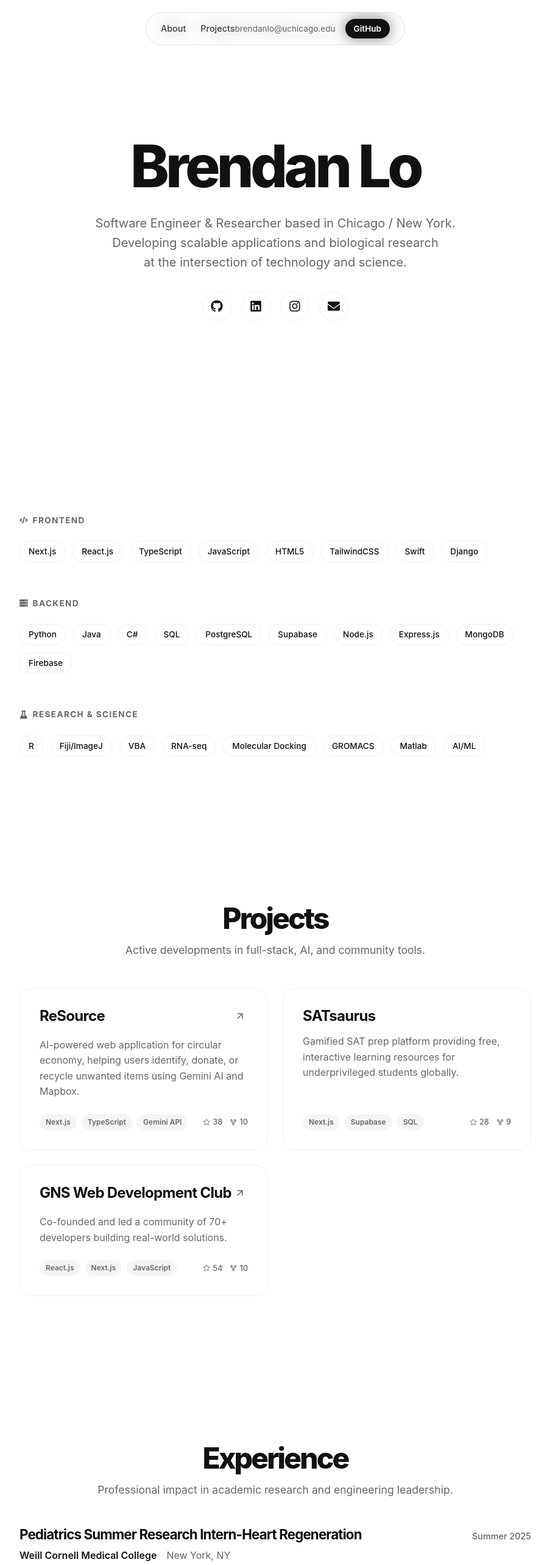
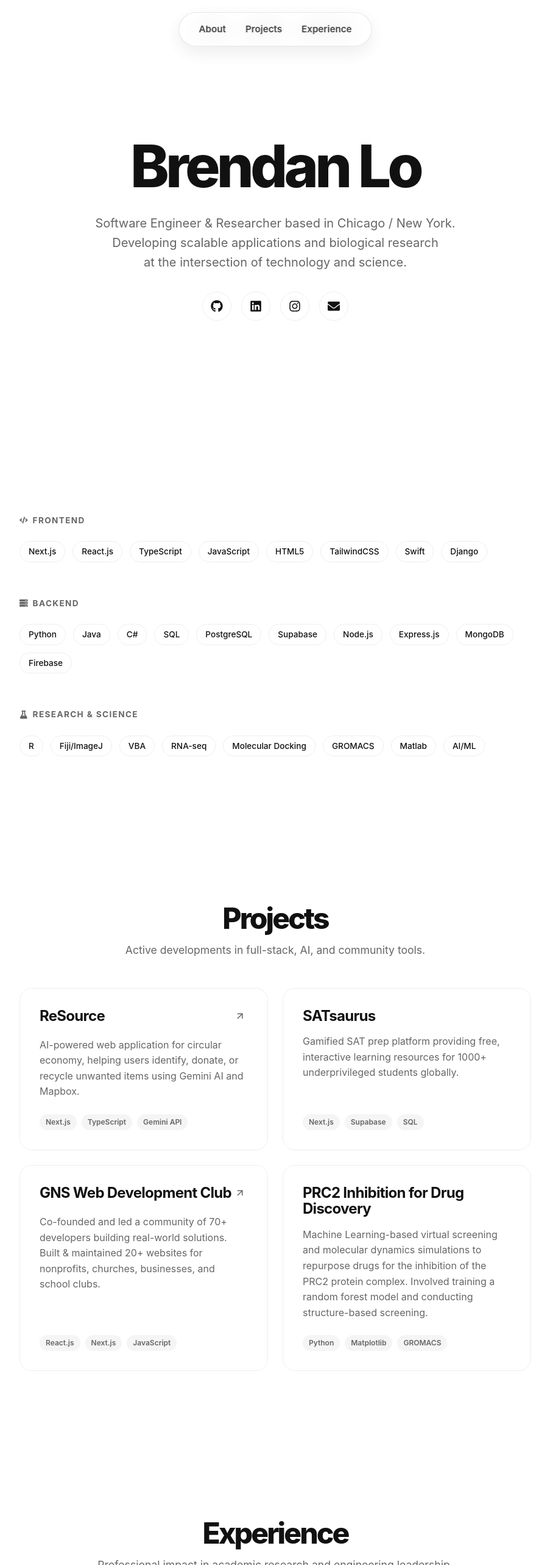
Before and after one commit to patriotsbreeze/brendanlo, a Next.js app: page / in a window 1280 px wide. Shown: the top 2566 px of the page at 61% size, without its empty margins (188-1091 px from the left). Built offline with nearby package versions, Linux system fonts and the light colour scheme.

Commit message:
final edits

```diff
--- a/src/components/Common.tsx
+++ b/src/components/Common.tsx
@@ -44,12 +44,6 @@ export const ProjectCard: React.FC<{ project: any }> = ({ project }) => (
           <span key={tech} className={styles.techTagSmall}>{tech}</span>
         ))}
       </div>
-
-      {/* Mocking stats to match cresqnt aesthetic */}
-      <div className={styles.projectStats}>
-        <span className={styles.statItem}><Star size={12} /> {Math.floor(Math.random() * 50) + 10}</span>
-        <span className={styles.statItem}><GitFork size={12} /> {Math.floor(Math.random() * 10) + 2}</span>
-      </div>
     </div>
   </div>
 );
--- a/src/components/Components.module.css
+++ b/src/components/Components.module.css
@@ -190,15 +190,16 @@
   margin: 0;
   display: flex;
   flex-direction: column;
-  gap: 8px;
+  gap: 12px;
 }
 
 .expDescList li {
-  font-size: 1.05rem;
+  font-size: 1rem;
   color: var(--foreground-muted);
-  line-height: 1.5;
+  line-height: 1.6;
   position: relative;
-  padding-left: 20px;
+  padding-left: 24px;
+  max-width: 800px;
 }
 
 .expDescList li::before {
@@ -206,4 +207,5 @@
   position: absolute;
   left: 0;
   color: var(--border);
+  font-weight: 700;
 }
--- a/src/components/Navbar.module.css
+++ b/src/components/Navbar.module.css
@@ -1,84 +1,48 @@
-.navbar {
+.navWrapper {
   position: fixed;
-  top: 0;
-  left: 0;
-  right: 0;
-  height: 70px;
-  background: rgba(255, 255, 255, 0.8);
-  backdrop-filter: blur(12px);
-  -webkit-backdrop-filter: blur(12px);
-  border-bottom: 1px solid var(--border);
+  top: 20px;
+  left: 50%;
+  transform: translateX(-50%);
   z-index: 1000;
+  width: max-content;
+  max-width: calc(100vw - 40px);
+}
+
+.navbarPill {
   display: flex;
   align-items: center;
+  justify-content: center;
+  height: 56px;
+  border-radius: 100px;
+  background: rgba(255, 255, 255, 0.7);
+  backdrop-filter: blur(16px);
+  -webkit-backdrop-filter: blur(16px);
+  border: 1px solid rgba(0, 0, 0, 0.08);
+  box-shadow: 0 10px 30px rgba(0, 0, 0, 0.04);
+  transition: all 0.4s cubic-bezier(0.16, 1, 0.3, 1);
+  padding: 0 32px;
 }
 
-@media (prefers-color-scheme: dark) {
-  .navbar {
-    background: rgba(0, 0, 0, 0.8);
-  }
-}
-
-.navContainer {
-  display: flex;
-  justify-content: space-between;
-  align-items: center;
-}
-
-.logo {
-  font-size: 18px;
-  letter-spacing: -0.02em;
+.scrolled {
+  background: rgba(255, 255, 255, 0.85);
+  box-shadow: 0 12px 40px rgba(0, 0, 0, 0.08);
 }
 
 .links {
   display: flex;
-  gap: 24px;
+  gap: 32px;
   align-items: center;
 }
 
-.links a:not(.cta) {
-  font-size: 14px;
-  font-weight: 500;
-  color: var(--foreground-muted);
+.links a {
+  font-size: 0.95rem;
+  font-weight: 600;
+  color: var(--foreground);
+  opacity: 0.8;
   transition: all 0.2s ease;
 }
 
-.links a:not(.cta):hover {
-  color: var(--foreground);
+.links a:hover {
   opacity: 1;
+  transform: translateY(-1px);
 }
-
-.socials {
-  display: flex;
-  gap: 16px;
-  align-items: center;
-  border-left: 1px solid var(--border);
-  border-right: 1px solid var(--border);
-  padding: 0 16px;
-  margin: 0 8px;
-}
-
-.socials a {
-  display: flex;
-  align-items: center;
-  justify-content: center;
-}
-
-.cta {
-  background: var(--foreground);
-  color: var(--background) !important;
-  padding: 8px 16px;
-  border-radius: 6px;
-  font-weight: 600 !important;
-  font-size: 13px;
-}
-
-@media (max-width: 768px) {
-  .socials {
-    display: none;
-  }
-
-  .links a:not(.cta) {
-    display: none;
-  }
-}
--- a/src/components/Navbar.tsx
+++ b/src/components/Navbar.tsx
@@ -2,6 +2,7 @@
 
 import React, { useState, useEffect } from 'react';
 import { resumeData } from '@/data/resumeData';
+import styles from './Navbar.module.css';
 
 export const Navbar: React.FC = () => {
   const [isScrolled, setIsScrolled] = useState(false);
@@ -15,65 +16,14 @@ export const Navbar: React.FC = () => {
   }, []);
 
   return (
-    <nav
-      style={{
-        position: 'fixed',
-        top: '20px',
-        left: '50%',
-        transform: 'translateX(-50%)',
-        zIndex: 1000,
-        display: 'flex',
-        alignItems: 'center',
-        padding: '0 24px',
-        height: '54px',
-        borderRadius: '100px',
-        background: isScrolled ? 'rgba(255, 255, 255, 0.7)' : 'rgba(255, 255, 255, 0.4)',
-        backdropFilter: 'blur(12px)',
-        border: '1px solid rgba(0, 0, 0, 0.08)',
-        boxShadow: isScrolled ? '0 10px 30px rgba(0, 0, 0, 0.05)' : 'none',
-        transition: 'all 0.4s cubic-bezier(0.16, 1, 0.3, 1)',
-        width: 'max-content',
-        minWidth: '320px',
-        justifyContent: 'space-between',
-      }}
-    >
-      <div style={{ display: 'flex', gap: '24px' }}>
-        <a href="#about" style={{ fontSize: '0.9rem', fontWeight: 500, opacity: 0.8 }}>About</a>
-        <a href="#projects" style={{ fontSize: '0.9rem', fontWeight: 500, opacity: 0.8 }}>Projects</a>
-      </div>
-
-      <div style={{ display: 'flex', alignItems: 'center', gap: '16px' }}>
-        <a
-          href={`mailto:${resumeData.email}`}
-          style={{ fontSize: '0.85rem', color: 'var(--foreground-muted)', fontWeight: 400 }}
-        >
-          {resumeData.email}
-        </a>
-        <a
-          href={resumeData.socials.github}
-          target="_blank"
-          rel="noopener noreferrer"
-          style={{
-            background: 'var(--foreground)',
-            color: 'white',
-            padding: '6px 14px',
-            borderRadius: '100px',
-            fontSize: '0.85rem',
-            fontWeight: 600,
-            transition: 'all 0.2s ease',
-          }}
-          onMouseEnter={(e) => {
-            e.currentTarget.style.transform = 'scale(1.05)';
-            e.currentTarget.style.filter = 'brightness(1.2)';
-          }}
-          onMouseLeave={(e) => {
-            e.currentTarget.style.transform = 'scale(1)';
-            e.currentTarget.style.filter = 'none';
-          }}
-        >
-          GitHub
-        </a>
-      </div>
-    </nav>
+    <div className={styles.navWrapper}>
+      <nav className={`${styles.navbarPill} ${isScrolled ? styles.scrolled : ''}`}>
+        <div className={styles.links}>
+          <a href="#about">About</a>
+          <a href="#projects">Projects</a>
+          <a href="#experience">Experience</a>
+        </div>
+      </nav>
+    </div>
   );
 };
--- a/src/data/resumeData.ts
+++ b/src/data/resumeData.ts
@@ -35,50 +35,87 @@ export const resumeData = {
     },
     {
       title: "SATsaurus",
-      description: "Gamified SAT prep platform providing free, interactive learning resources for underprivileged students globally.",
-      impact: "Led a team of 5+ to build a scalable platform serving over 1000 students.",
+      description: "Gamified SAT prep platform providing free, interactive learning resources for 1000+ underprivileged students globally.",
       technologies: ["Next.js", "Supabase", "SQL", "TailwindCSS"],
       featured: true
     },
     {
       title: "GNS Web Development Club",
-      description: "Co-founded and led a community of 70+ developers building real-world solutions.",
-      impact: "Maintained 20+ websites for local nonprofits, businesses, and clubs.",
+      description: "Co-founded and led a community of 70+ developers building real-world solutions. Built & maintained 20+ websites for nonprofits, churches, businesses, and school clubs.",
       technologies: ["React.js", "Next.js", "JavaScript", "HTML/CSS"],
       link: "https://www.gnswebdev.club/projects",
+      featured: true
+    },
+    {
+      title: "PRC2 Inhibition for Drug Discovery",
+      description: "Machine Learning-based virtual screening and molecular dynamics simulations to repurpose drugs for the inhibition of the PRC2 protein complex. Involved training a random forest model and conducting structure-based screening.",
+      technologies: ["Python", "Matplotlib", "GROMACS", "Schrödinger Maestro"],
       featured: true
     }
   ],
   experience: [
+
+    {
+      company: "Programming Club",
+      role: "Software and App Lead",
+      location: "Great Neck, NY",
+      period: "January 2024 - Present",
+      description: [
+        "Taught 20+ students to code in AI/ML, Python & Java.",
+        "Leading 10+ students to build a school app for 1300+ students with calendars, guides, and positive notes using Swift."
+      ]
+    },
     {
       company: "Weill Cornell Medical College",
-      role: "Pediatrics Summer Research Intern-Heart Regeneration",
+      role: "Research & Data Analysis Intern",
       location: "New York, NY",
       period: "Summer 2025",
       description: [
-        "Analyzed calcium's role in heart cell proliferation using Python, Fiji/ImageJ, and VBA Macros.",
-        "Co-authored a paper under review at the Journal of Cell Biology."
+        "Ran data analyses using Python, Fiji/ImageJ, and VBA Macros to discover calcium's role in heart cell proliferation.",
+        "Co-author of a paper under review at the Journal of Cell Biology: Liu, H., Ammanamanchi, N., Mich-Basso, J., Panama, B., Li, Y., Huang, W., Almeida, D., Lewarchik, C. M., Lo, B., Wu, Y., Gotthardt, M., Kotlikoff, M., Baehr, W., Rasmusson, R., Salama, G., & Kühn, B. (2026). Cardiomyocytes change calcium signaling for cell division."
       ]
     },
     {
       company: "Kudos Connect",
-      role: "Chief Technology Officer",
+      role: "Chief Technology Officer / Newsletter Head",
       location: "Great Neck, NY",
       period: "January 2024 - Present",
       description: [
-        "Led a team of 15+ to develop a platform reaching 7000+ students for research and volunteer opportunities."
+        "Led 15+ people to create newsletters, building a following of 7000+ high school students for research & volunteer opportunities.",
+        "Managed a technology team of 5+ to maintan database and website"
       ]
     },
     {
-      company: "First Robotics Team 2638",
-      role: "Head Webmaster",
+      company: "FIRST Robotics Team 2638",
+      role: "Head Webmaster / Build Team",
       location: "Great Neck, NY",
       period: "September 2024 - Present",
       description: [
-        "Led web development and mentored students, leading to the FIRST Robotics World Championship 2025."
+        "Mentored 20+ K-8 students and global teams.",
+        "Built website & robot, competing in FIRST Robotics Competition World Championship 2025"
+      ]
+    },
+    {
+      company: "Boy Scouts of America",
+      role: "Service Project Coordinator / Patrol Leader / Den Chief / Bugler",
+      location: "Great Neck, NY",
+      period: "January 2018 - Present",
+      description: [
+        "Led 70+ scouts on camping trips and flag ceremonies.",
+        "Coordinated service projects for museums, autistic kids, the homeless, and the environment."
+      ]
+    },
+    {
+      company: "Eagle Scout Project",
+      role: "Project Director and Museum Curator",
+      location: "Great Neck, NY",
+      period: "September 2022-January 2024",
+      description: [
+        "Fundraised $1500+, leading 30+ scouts to create a museum exhibit about WWII in the US Merchant Marine Museum"
       ]
     }
   ],
+
   skillsList: {
     frontend: [
       { name: "Next.js", color: "#000000" },
```
